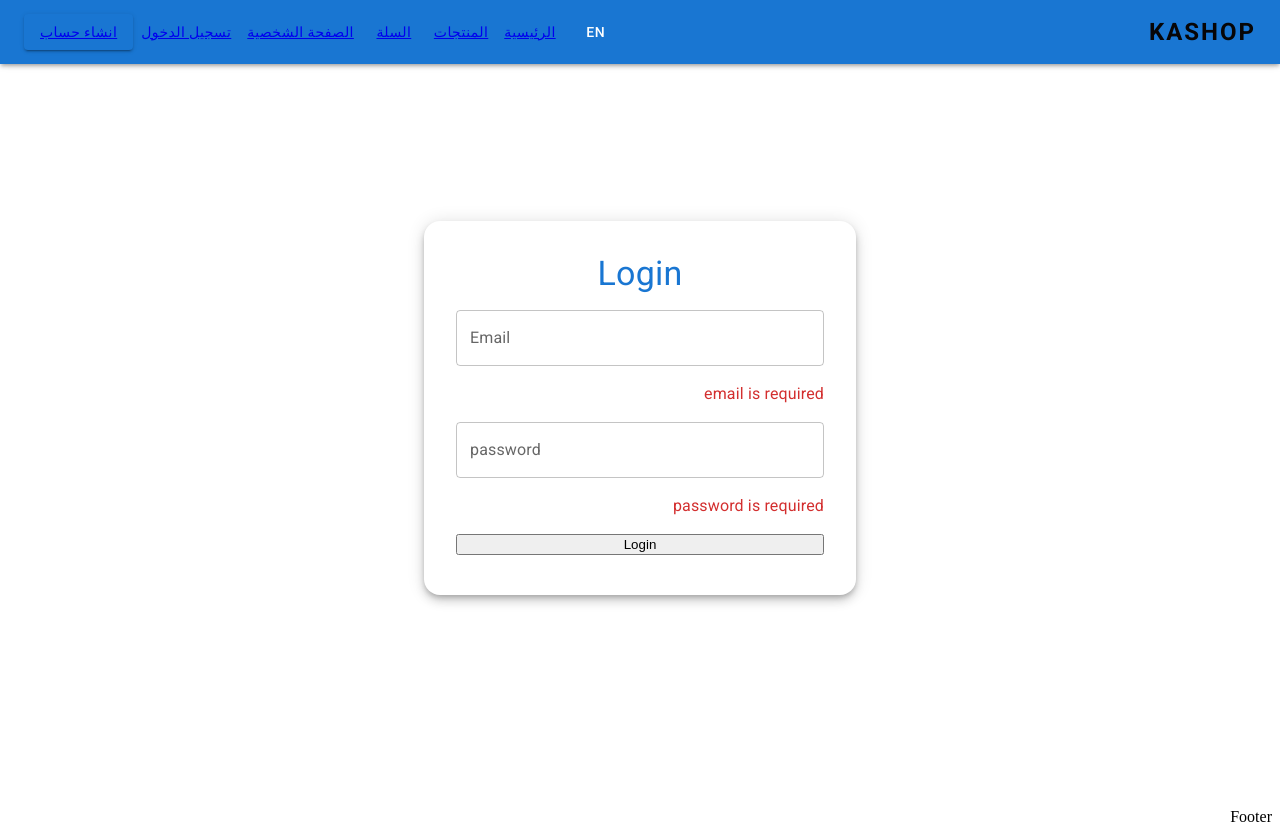
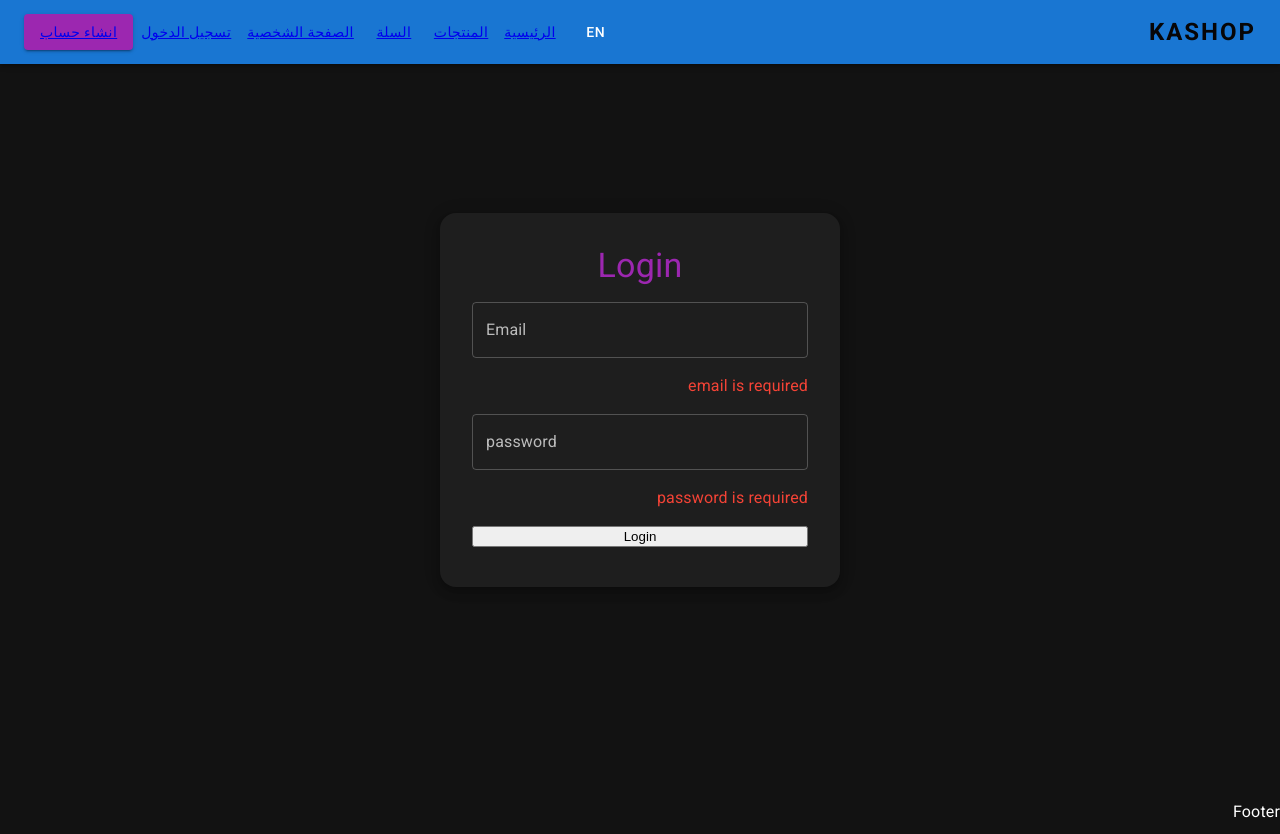
Before and after one commit to reham-hajjaj/kashop-front-16, a React (Vite) app: page /login in a window 1280 px wide. Built offline with nearby package versions, Linux system fonts and the light colour scheme.

Commit message:
createtheme

```diff
--- a/src/App.jsx
+++ b/src/App.jsx
@@ -8,6 +8,10 @@ import router from './routes/routes';
 import './i18next.jsx'
 import { useTranslation } from 'react-i18next';
 import { useEffect } from 'react';
+import { ThemeProvider } from '@emotion/react';
+import theme from './theme.jsx';
+import { CssBaseline } from '@mui/material';
+
 
 export default function App() {
   const {i18n}=useTranslation();
@@ -22,8 +26,18 @@ const queryClient = new QueryClient()
   return (
   <>
   <QueryClientProvider client={queryClient}>
+
+
+
     <ReactQueryDevtools initialIsOpen= {false} />
- <RouterProvider router={router} />
+    <ThemeProvider theme={theme}>
+        <CssBaseline/>
+        <RouterProvider router={router} />
+    </ThemeProvider>
+
+
+
+
 </QueryClientProvider>
 
   </>
--- a/src/hooks/useProfie.jsx
+++ b/src/hooks/useProfie.jsx
@@ -15,6 +15,8 @@ export default function useProfile() {
                 Authorization:`Bearer ${token}`
               },
             } );
+            console.log(response);
+
  return response.data;
 
         };
--- a/src/profile/ProfileInfo.jsx
+++ b/src/profile/ProfileInfo.jsx
@@ -3,10 +3,12 @@ import React from 'react'
 import useProfile from '../hooks/useProfie';
 
 export default function ProfileInfo() {
-     const {data, isLoading,isError,error} =  useProfile();
+     const {data, isLoading, isError, error} =  useProfile();
+console.log(data);
+console.log(error);
     if(isLoading)return<CircularProgress/>;
     if(isError) return<Typography color="error">{error.message} </Typography>
-   console.log(data);
+
   return (
     <Box>
 
--- /dev/null
+++ b/src/theme.jsx
@@ -0,0 +1,17 @@
+import { createTheme } from "@mui/material/styles";
+
+ const theme = createTheme({
+    palette:{
+         mode: 'dark',
+        primary:{
+            main:'#9c27b0',
+
+        }
+    },
+typography:{
+    h2:{
+        fontSize:'3rem'
+    }
+}
+});
+export default theme
```
